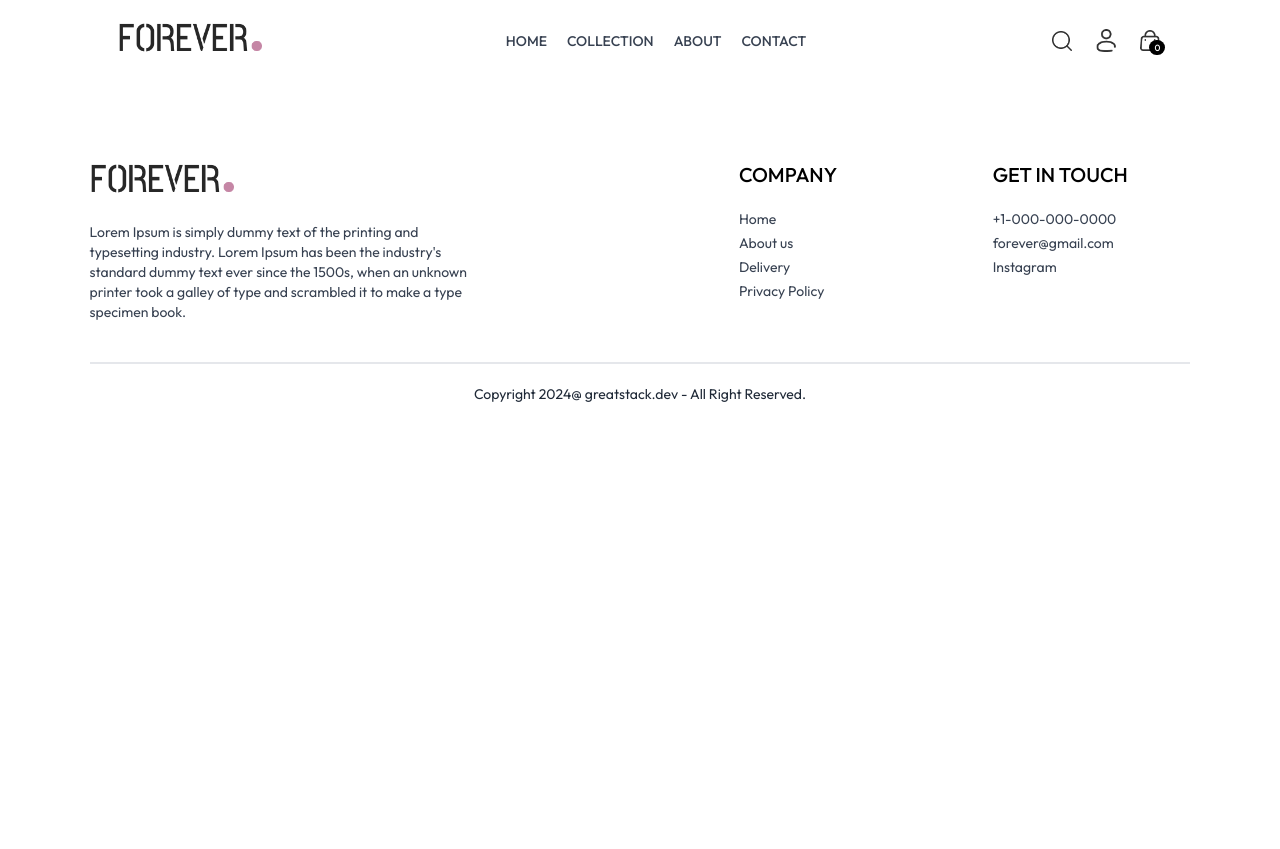
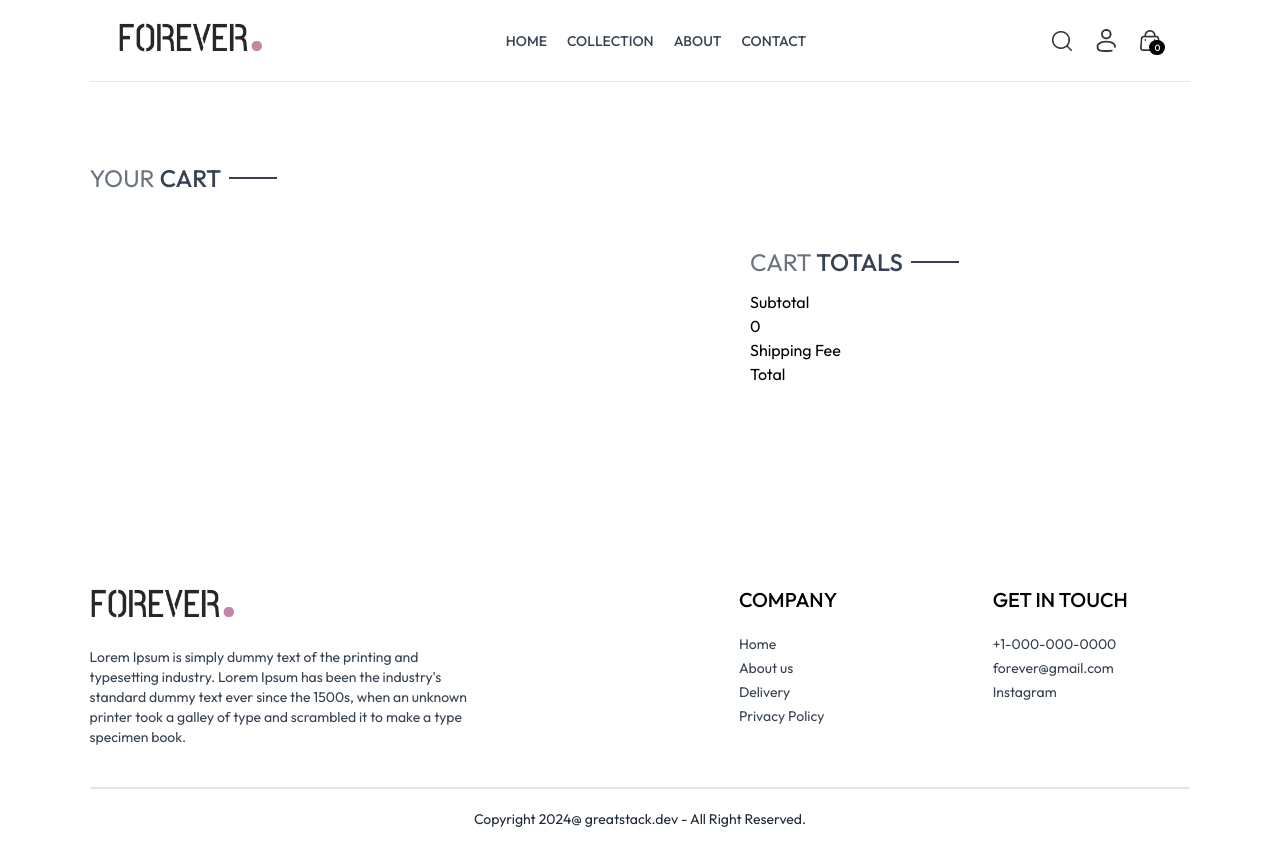
Before and after one commit to satya-supercluster/E-commerce, a React (Vite) app in the folder Frontend/: page /cart in a window 1280 px wide. Before the commit the page ends 800 px from the top, so only its background shows below. Built offline with nearby package versions, Linux system fonts and the light colour scheme.

Commit message:
cart change

```diff
--- a/Frontend/src/Pages/Cart.jsx
+++ b/Frontend/src/Pages/Cart.jsx
@@ -1,8 +1,92 @@
-import React from 'react'
+import React, { useContext, useEffect, useState } from 'react'
+import { ShopContext } from '../context/shopContext'
+import Title from '../components/Title';
+import { assets } from '../assets/assets';
 
 const Cart = () => {
+
+  const {products , currency , cartItem, addToCart ,changeCart, deleteToCart , totalAmount, getTotalAmount} = useContext(ShopContext);
+
+  const [cartData, setCartData] = useState([]);
+
+
+  useEffect(()=>{
+
+    let tempData = [];
+
+    for(const items in cartItem){
+      for(const item in cartItem[items]){
+        if(cartItem[items][item] > 0){
+          tempData.push({
+            _id : items,
+            size: item,
+            quantity: cartItem[items][item]
+          })
+        }
+      }
+    }
+
+    setCartData(tempData);
+
+
+  },[cartItem])
+
+  console.log(cartData);
+
+
+
   return (
-    <div>
+    <div onClick={()=>getTotalAmount()} className='border-t py-20'>
+      <Title text1={'YOUR'} text2={'CART'}/>
+      {
+        cartData.map((item)=>{
+          const data = products.find((items)=> items._id === item._id)
+          console.log(data);
+
+          return (
+            <div className='flex flex-row  justify-between items-center border-t border-b py-5'>
+                <div className='flex gap-6'>
+                  <img className='h-[100px]' src={data.image[0]} alt="" />
+                  <div>
+                    <h1 className='text-gray-700 font-medium text-lg'>{data.name}</h1>
+                    <div className='flex flex-row gap-5 py-3'>
+                      <p className='text-gray-700'>{currency}{data.price}</p>
+                      <p className='text-gray-700 py-1 px-3 border bg-gray-100'>{item.size}</p>
+                    </div>
+                  </div>
+                </div>
+
+                <input
+    className="h-[40px] min-w-[25px] max-w-[75px] pl-3 border"
+    type="number"
+    value={cartItem[item._id]?.[item.size] || ""}
+    onChange={(e) => {changeCart(item._id, item.size, parseInt(e.target.value)); getTotalAmount();}
+    }
+/>
+
+
+                <img onClick={()=>{deleteToCart(item._id, item.size)}} className='h-[25px] cursor-pointer' src={assets.bin_icon} />
+            </div>
+          )
+        })
+      }
+
+      <div className='py-10 flex flex-row '>
+        <div className='sm:w-[60%]'></div>
+        <div className='flex flex-col'>
+          <Title text1={'CART'} text2={'TOTALS'}/>
+          <div>
+            <h1>Subtotal</h1>
+            <h1>{totalAmount}</h1>
+          </div>
+          <div>
+            <h1>Shipping Fee</h1>
+          </div>
+          <div>
+            <h1>Total</h1>
+          </div>
+        </div>
+      </div>
 
     </div>
   )
--- a/Frontend/src/Pages/Product.jsx
+++ b/Frontend/src/Pages/Product.jsx
@@ -7,7 +7,7 @@ import RelatedProduct from '../components/RelatedProduct';
 const Product = () => {
 
   const {productId} = useParams();
-  const {products, currency, addToCart, cartItem }= useContext(ShopContext);
+  const {products, currency, addToCart, cartItem , getTotalAmount}= useContext(ShopContext);
   const [productData , setProductData] = useState(false);
   const [image , setImage] = useState([]);
   const [size, setsize] = useState('');
@@ -24,6 +24,11 @@ const Product = () => {
 
 
   }
+
+ function myfun(id,size){
+  addToCart(id,size);
+  getTotalAmount();
+ }
 
 
 
@@ -75,7 +80,7 @@ const Product = () => {
               </div>
             </div>
 
-            <button onClick={()=>{addToCart(productId,size)}} className='bg-black py-3 px-8 text-white mt-5'>ADD TO CART</button>
+            <button onClick={myfun(productId,size)} className='bg-black py-3 px-8 text-white mt-5'>ADD TO CART</button>
           </div>
 
           <div className='border-t py-5  mt-8 text-sm  text-gray-500 '>
--- a/Frontend/src/context/ShopContext.jsx
+++ b/Frontend/src/context/ShopContext.jsx
@@ -12,6 +12,7 @@ const ShopContextProvider = (props) =>{
     const [search, setSearch] = useState('');
     const [showSearch, setShowSearch] = useState(false);
     const [cartItem, setCartItem] = useState([]);
+    const [totalAmount , setTotalAmount] = useState(0);
 
     const addToCart = async (itemId, size) =>{
 
@@ -39,6 +40,45 @@ const ShopContextProvider = (props) =>{
 
     }
 
+    const changeCart = async (itemId, size,quantity) =>{
+
+        if(!size){
+            toast.error('Select Product Size');
+            return ;
+        }
+
+        setCartItem((prevData) => ({
+            ...prevData, // Spread the previous data to keep it intact
+            [itemId]: {
+                ...prevData[itemId], // Spread the existing sizes for the item
+                [size]: quantity, // Update the specific size's value
+            },
+        }));
+
+    }
+
+    const deleteToCart = async (itemId , size) =>{
+
+        let cartData = structuredClone(cartItem);
+
+        if(cartData[itemId]){
+            if(cartData[itemId][size]){
+                delete cartData[itemId][size];
+            }
+
+            if (Object.keys(cartData[itemId]).length === 0) {
+                delete cartData[itemId];
+            }
+
+        }
+
+
+
+        setCartItem(cartData);
+
+        // console.log(cartItem);
+    }
+
     const getCartCount = () =>{
         let totalCount = 0;
 
@@ -58,14 +98,33 @@ const ShopContextProvider = (props) =>{
         return totalCount;
     }
 
+    const getTotalAmount = () =>{
+        let amount = 0;
+
+        for(const items in cartItem){
+            const data = products.find((item)=> item._id === items)
+            for(const item in cartItem[items]){
+                amount = amount + cartItem[items][item]*data.price;
+
+            }
+        }
+
+        setTotalAmount(amount);
+
+        console.log(amount);
+
+    }
+
     useEffect(()=>{
         // addToCart();
+
         console.log(cartItem);
     },[cartItem])
 
 
     const value ={
-        products,currency,delivery_fee,search, setSearch,showSearch,setShowSearch,cartItem,addToCart,getCartCount
+        products,currency,delivery_fee,search, setSearch,showSearch,setShowSearch,cartItem,addToCart,getCartCount , deleteToCart,changeCart ,totalAmount,
+        getTotalAmount
     }
 
     return (
```
